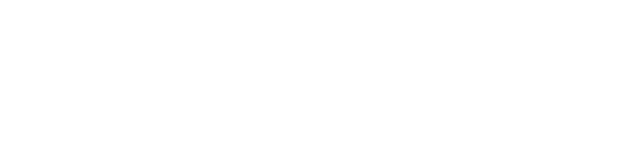
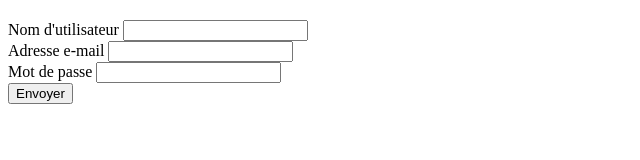
Before and after one commit to LorChtg/form_validation-html, a plain HTML site: page index.html in a window 1280 px wide. Shown: the whole page, without its empty margins (0-640 px from the left). Drawn offline with Linux system fonts and the light colour scheme.

Commit message:
start form

```diff
--- a/index.html
+++ b/index.html
@@ -7,7 +7,24 @@
     <link rel="stylesheet" type="text/css" href="styles/index.css">
   </head>
   <body>
-
+    <section>
+      <h1></h1>
+      <form>
+        <div>
+          <label for="username">Nom d'utilisateur</label>
+          <input type="text" id="username" name="user_name">
+        </div>
+        <div>
+          <label for="mail">Adresse e-mail</label>
+          <input type="email" id="email" name="user_email">
+        </div>
+        <div>
+          <label for="password">Mot de passe</label>
+          <input type="password" id="password" name="user_password">
+        </div>
+        <button>Envoyer</button>
+      </form>
+    </section>
   </body>
   <script type="text-javascript" src="js/index.js"></script>
 </html>
```
